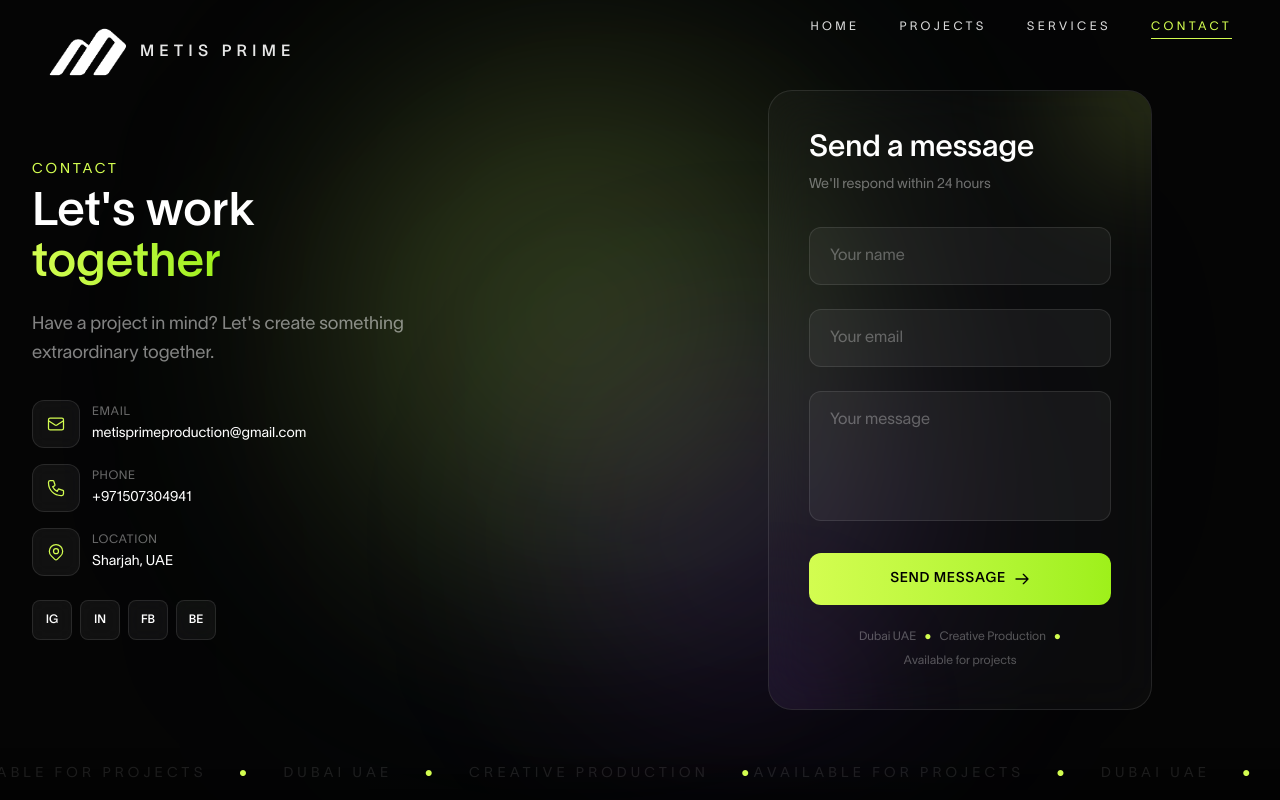
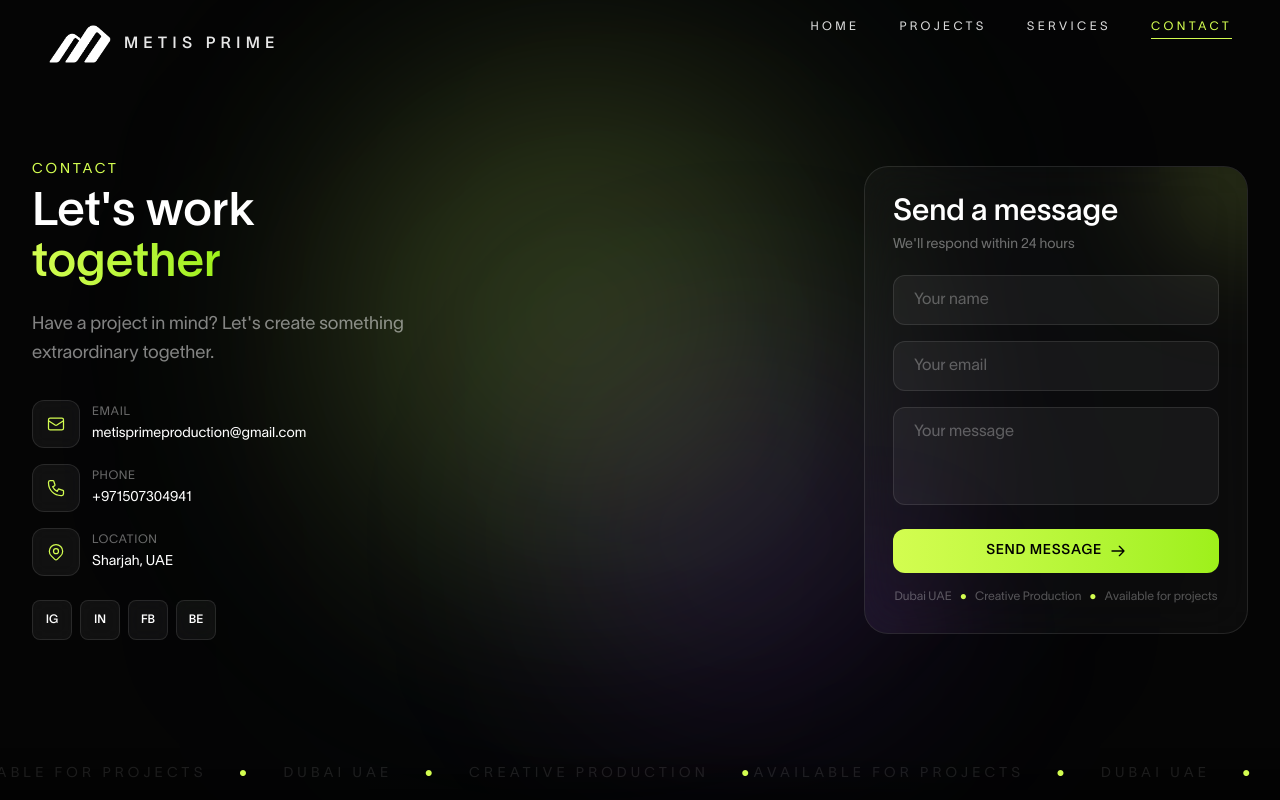
Before and after one commit to AromalSurendran47/gazalwebsite, a React (Vite) app: page /contact in a window 1280 px wide. Built offline with nearby package versions, Linux system fonts and the light colour scheme.

Commit message:
contact page and  project details height fixed

```diff
--- a/src/components/Navigation/Navbar.jsx
+++ b/src/components/Navigation/Navbar.jsx
@@ -34,7 +34,7 @@ const Navbar = () => {
                     <img
                         src={logoMain}
                         alt='Metis Prime'
-                        className='w-16 h-16 xl:w-20 xl:h-20 object-contain'
+                        className='w-14 h-14 xl:w-16 xl:h-16 object-contain'
                     />
                     <span className='font-[font2] uppercase tracking-[0.32em] text-sm xl:text-base text-white/90 group-hover:text-[#D3FD50] transition-colors'>
                         Metis Prime
--- a/src/pages/Contact.jsx
+++ b/src/pages/Contact.jsx
@@ -231,20 +231,20 @@ const Contact = () => {
         </div>
 
         {/* Right Side - Form */}
-        <div className='w-full lg:w-1/2 px-3 sm:px-4 md:px-6 lg:px-8 xl:px-12 py-12 sm:py-16 lg:py-0 flex items-center justify-center min-h-[50vh] lg:min-h-screen pt-16 sm:pt-20 lg:pt-0'>
+        <div className='w-full lg:w-1/2 px-3 sm:px-4 md:px-6 lg:px-8 xl:px-12 py-12 sm:py-16 lg:py-0 flex items-center justify-center lg:justify-end lg:pr-4 xl:pr-8 min-h-[50vh] lg:min-h-screen pt-16 sm:pt-20 lg:pt-0'>
           <div
             ref={formCardRef}
-            className='w-full max-w-xs sm:max-w-sm bg-white/[0.03] backdrop-blur-xl rounded-xl sm:rounded-2xl lg:rounded-3xl border border-white/10 p-4 sm:p-6 md:p-8 lg:p-10 relative overflow-hidden'
+            className='w-full max-w-xs sm:max-w-sm bg-white/[0.03] backdrop-blur-xl rounded-xl sm:rounded-2xl lg:rounded-3xl border border-white/10 p-4 sm:p-5 md:p-6 lg:p-7 relative overflow-hidden'
           >
             {/* Card Glow */}
             <div className='absolute -top-16 -right-16 sm:-top-20 sm:-right-20 w-32 h-32 sm:w-40 sm:h-40 bg-[#D3FD50]/20 rounded-full blur-3xl'></div>
             <div className='absolute -bottom-16 -left-16 sm:-bottom-20 sm:-left-20 w-32 h-32 sm:w-40 sm:h-40 bg-purple-500/10 rounded-full blur-3xl'></div>
 
             <div className='relative z-10'>
-              <h2 className='form-element font-[font2] text-xl sm:text-2xl md:text-3xl mb-2 text-center sm:text-left'>Send a message</h2>
-              <p className='form-element text-white/40 text-xs sm:text-sm mb-6 sm:mb-8 text-center sm:text-left'>We'll respond within 24 hours</p>
+              <h2 className='form-element font-[font2] text-xl sm:text-2xl md:text-3xl mb-1 text-center sm:text-left'>Send a message</h2>
+              <p className='form-element text-white/40 text-xs sm:text-sm mb-4 sm:mb-5 text-center sm:text-left'>We'll respond within 24 hours</p>
 
-              <form onSubmit={handleSubmit} className='space-y-4 sm:space-y-6'>
+              <form onSubmit={handleSubmit} className='space-y-3 sm:space-y-4'>
                 {/* Name */}
                 <div className='form-element relative'>
                   <input
@@ -254,7 +254,7 @@ const Contact = () => {
                     onChange={(e) => setFormData({ ...formData, name: e.target.value })}
                     onFocus={() => setActiveField('name')}
                     onBlur={() => setActiveField(null)}
-                    className={`w-full bg-white/5 border ${activeField === 'name' ? 'border-[#D3FD50]' : 'border-white/10'} rounded-lg sm:rounded-xl px-4 sm:px-5 py-3 sm:py-4 text-white placeholder:text-white/30 outline-none transition-all duration-300 focus:bg-white/[0.08] text-sm sm:text-base`}
+                    className={`w-full bg-white/5 border ${activeField === 'name' ? 'border-[#D3FD50]' : 'border-white/10'} rounded-lg sm:rounded-xl px-4 sm:px-5 py-2.5 sm:py-3 text-white placeholder:text-white/30 outline-none transition-all duration-300 focus:bg-white/[0.08] text-sm sm:text-base`}
                   />
                 </div>
 
@@ -267,7 +267,7 @@ const Contact = () => {
                     onChange={(e) => setFormData({ ...formData, email: e.target.value })}
                     onFocus={() => setActiveField('email')}
                     onBlur={() => setActiveField(null)}
-                    className={`w-full bg-white/5 border ${activeField === 'email' ? 'border-[#D3FD50]' : 'border-white/10'} rounded-lg sm:rounded-xl px-4 sm:px-5 py-3 sm:py-4 text-white placeholder:text-white/30 outline-none transition-all duration-300 focus:bg-white/[0.08] text-sm sm:text-base`}
+                    className={`w-full bg-white/5 border ${activeField === 'email' ? 'border-[#D3FD50]' : 'border-white/10'} rounded-lg sm:rounded-xl px-4 sm:px-5 py-2.5 sm:py-3 text-white placeholder:text-white/30 outline-none transition-all duration-300 focus:bg-white/[0.08] text-sm sm:text-base`}
                   />
                 </div>
 
@@ -275,12 +275,12 @@ const Contact = () => {
                 <div className='form-element relative'>
                   <textarea
                     placeholder='Your message'
-                    rows={4}
+                    rows={3}
                     value={formData.message}
                     onChange={(e) => setFormData({ ...formData, message: e.target.value })}
                     onFocus={() => setActiveField('message')}
                     onBlur={() => setActiveField(null)}
-                    className={`w-full bg-white/5 border ${activeField === 'message' ? 'border-[#D3FD50]' : 'border-white/10'} rounded-lg sm:rounded-xl px-4 sm:px-5 py-3 sm:py-4 text-white placeholder:text-white/30 outline-none transition-all duration-300 focus:bg-white/[0.08] resize-none text-sm sm:text-base`}
+                    className={`w-full bg-white/5 border ${activeField === 'message' ? 'border-[#D3FD50]' : 'border-white/10'} rounded-lg sm:rounded-xl px-4 sm:px-5 py-2.5 sm:py-3 text-white placeholder:text-white/30 outline-none transition-all duration-300 focus:bg-white/[0.08] resize-none text-sm sm:text-base`}
                   />
                 </div>
 
@@ -288,7 +288,7 @@ const Contact = () => {
                 <button
                   type='submit'
                   disabled={isSubmitting || isSent}
-                  className={`w-full py-3 sm:py-4 font-[font2] uppercase tracking-wider text-xs sm:text-sm rounded-lg sm:rounded-xl transition-all duration-300 group flex items-center justify-center gap-2 ${
+                  className={`w-full py-2.5 sm:py-3 font-[font2] uppercase tracking-wider text-xs sm:text-sm rounded-lg sm:rounded-xl transition-all duration-300 group flex items-center justify-center gap-2 ${
                     isSent
                       ? 'bg-green-500 text-white cursor-default'
                       : isSubmitting
@@ -322,7 +322,7 @@ const Contact = () => {
               </form>
 
               {/* Bottom Text */}
-              <p className='form-element text-center text-white/30 text-xs mt-4 sm:mt-6 flex items-center justify-center gap-2 flex-wrap'>
+              <p className='form-element text-center text-white/30 text-xs mt-3 sm:mt-4 flex items-center justify-center gap-2 flex-wrap'>
                 <span>Dubai UAE</span>
                 <span className='text-[#D3FD50]'>●</span>
                 <span>Creative Production</span>
--- a/src/pages/ProjectDetail.jsx
+++ b/src/pages/ProjectDetail.jsx
@@ -181,7 +181,7 @@ const VideoCard = ({ project, handleVideoMouseEnter, handleVideoMouseLeave }) =>
           className='fixed inset-0 z-50 bg-black bg-opacity-95 flex items-start justify-center pt-16'
           onClick={handleCloseFullScreen}
         >
-          <div className='relative flex items-center justify-center p-2 sm:p-4 md:p-8 pb-20 sm:pb-24 md:pb-32 h-[60vh] sm:h-[70vh] md:h-[75vh]' style={{ maxWidth: '100vw', width: '100%', aspectRatio: '16/9' }}>
+          <div className='relative flex items-center justify-center p-2 sm:p-4 md:p-8 pb-20 sm:pb-24 md:pb-32 h-[80vh] sm:h-[88vh] md:h-[92vh] w-full max-w-none'>
             {/* Back Button */}
             <button
               onClick={handleCloseFullScreen}
```
